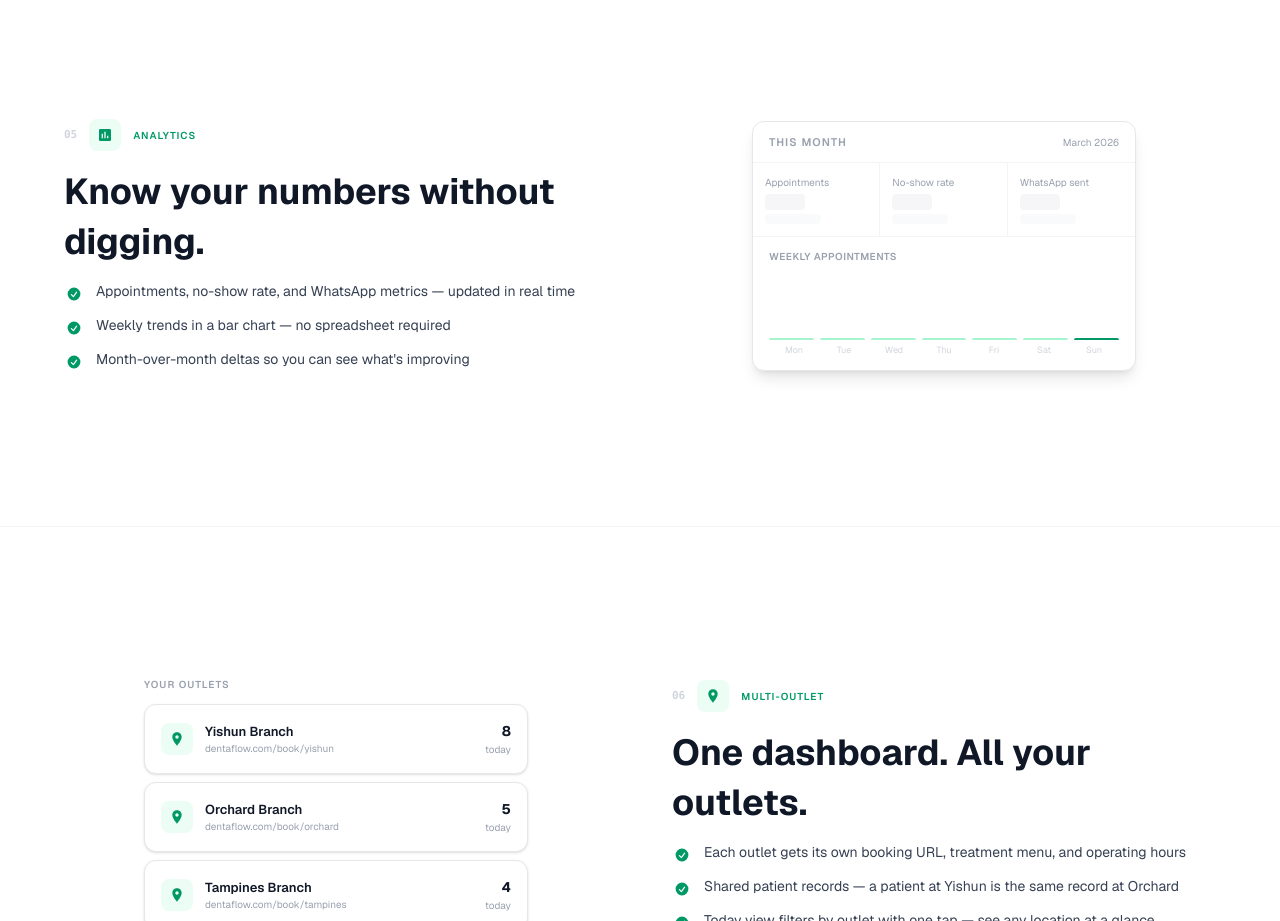
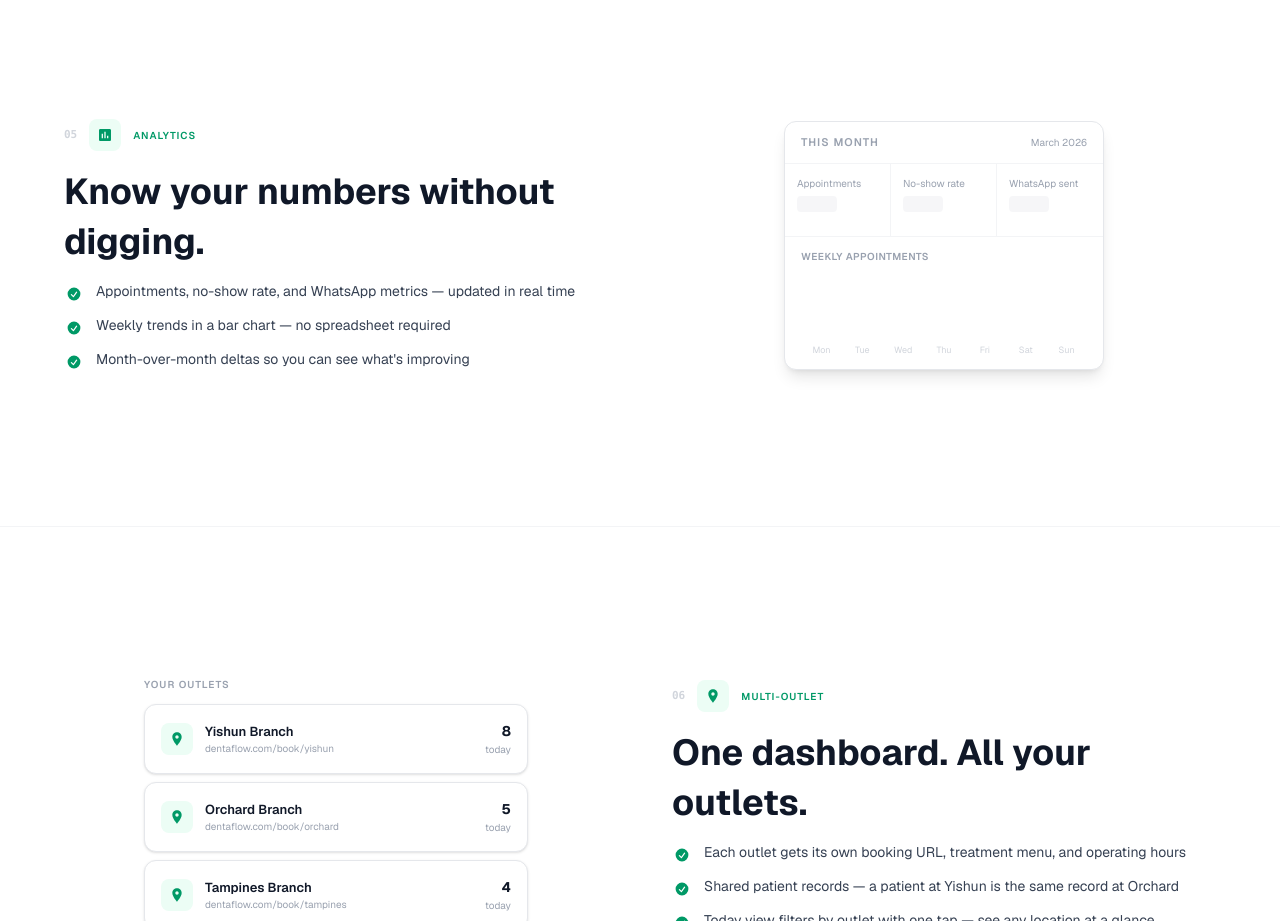
Before and after one commit to kentopia01/dentaflow-www, a Next.js app: page / in a window 1280 px wide. Shown: the part 4460-5381 px from the top of the page. Built offline with nearby package versions, Linux system fonts and the light colour scheme.

Commit message:
fix: analytics animation — bars use px values (not %), stat cards fixed height, no layout shift on text reveal

```diff
--- a/components/landing/LandingPage.tsx
+++ b/components/landing/LandingPage.tsx
@@ -408,62 +408,66 @@ function AnalyticsDashboardAnim() {
     { label: "WhatsApp sent", value: "312", delta: "This month", color: "gray" },
   ];
 
+  // Convert % heights to pixel values (chart container is h-16 = 64px)
+  const CHART_H = 64;
+  const barPx = bars.map(h => Math.round((h / 100) * CHART_H));
+
   return (
-    <div className="w-full max-w-sm rounded-xl border border-gray-200 bg-white shadow-lg overflow-hidden">
+    <div style={{ width: 320 }} className="rounded-xl border border-gray-200 bg-white shadow-lg overflow-hidden">
       {/* Dashboard header */}
       <div className="px-4 py-3 border-b border-gray-100 flex items-center justify-between">
         <p className="text-[11px] font-semibold uppercase tracking-widest text-gray-400">This Month</p>
         <span className="text-[10px] text-gray-400">March 2026</span>
       </div>
 
-      {/* Stat cards */}
+      {/* Stat cards — fixed-height cells to prevent layout shift */}
       <div className="grid grid-cols-3 divide-x divide-gray-100 border-b border-gray-100">
         {stats.map((stat, i) => (
-          <div key={stat.label} className="px-3 py-3">
+          <div key={stat.label} className="px-3 py-3" style={{ height: 72 }}>
             <p className="text-[10px] text-gray-400 mb-1">{stat.label}</p>
-            {phase >= 1 ? (
+            {/* Value — always same height, skeleton fades to number */}
+            <div className="h-[18px] flex items-center">
               <motion.p
                 key={`${cycle}-val-${i}`}
-                initial={{ opacity: 0, y: 4 }}
-                animate={{ opacity: 1, y: 0 }}
+                initial={{ opacity: 0 }}
+                animate={{ opacity: phase >= 1 ? 1 : 0 }}
                 transition={{ delay: i * 0.12, duration: 0.3 }}
                 className="text-[15px] font-bold text-gray-900 leading-none"
               >
                 {stat.value}
               </motion.p>
-            ) : (
-              <div className="h-4 w-10 rounded bg-gray-100 animate-pulse mt-0.5" />
-            )}
-            {phase >= 3 ? (
+              {phase < 1 && (
+                <div className="absolute h-4 w-10 rounded bg-gray-100 animate-pulse" />
+              )}
+            </div>
+            {/* Delta — always same height */}
+            <div className="h-[14px] mt-0.5 flex items-center">
               <motion.p
                 key={`${cycle}-delta-${i}`}
                 initial={{ opacity: 0 }}
-                animate={{ opacity: 1 }}
+                animate={{ opacity: phase >= 3 ? 1 : 0 }}
                 transition={{ delay: i * 0.1, duration: 0.3 }}
-                className={`text-[10px] mt-0.5 font-medium ${stat.color === "emerald" ? "text-emerald-600" : "text-gray-400"}`}
+                className={`text-[10px] font-medium ${stat.color === "emerald" ? "text-emerald-600" : "text-gray-400"}`}
               >
                 {stat.delta}
               </motion.p>
-            ) : (
-              <div className="h-2.5 w-14 rounded bg-gray-50 mt-1" />
-            )}
+            </div>
           </div>
         ))}
       </div>
 
-      {/* Sparkline chart */}
+      {/* Sparkline chart — fixed pixel heights so bars animate correctly */}
       <div className="px-4 py-3">
         <p className="text-[10px] font-semibold uppercase tracking-wider text-gray-400 mb-3">Weekly appointments</p>
-        <div className="flex items-end gap-1.5 h-16">
-          {bars.map((height, i) => (
-            <div key={i} className="flex-1 flex flex-col items-center gap-1">
+        <div className="flex items-end gap-1.5" style={{ height: CHART_H }}>
+          {barPx.map((px, i) => (
+            <div key={i} className="flex-1 flex flex-col justify-end">
               <motion.div
                 key={`${cycle}-bar-${i}`}
                 initial={{ height: 0 }}
-                animate={{ height: phase >= 2 ? `${height}%` : "0%" }}
+                animate={{ height: phase >= 2 ? px : 0 }}
                 transition={{ delay: phase >= 2 ? i * 0.06 : 0, duration: 0.4, ease: "easeOut" }}
                 className={`w-full rounded-t-sm ${i === 6 ? "bg-emerald-600" : "bg-emerald-200"}`}
-                style={{ minHeight: 2 }}
               />
             </div>
           ))}
```
